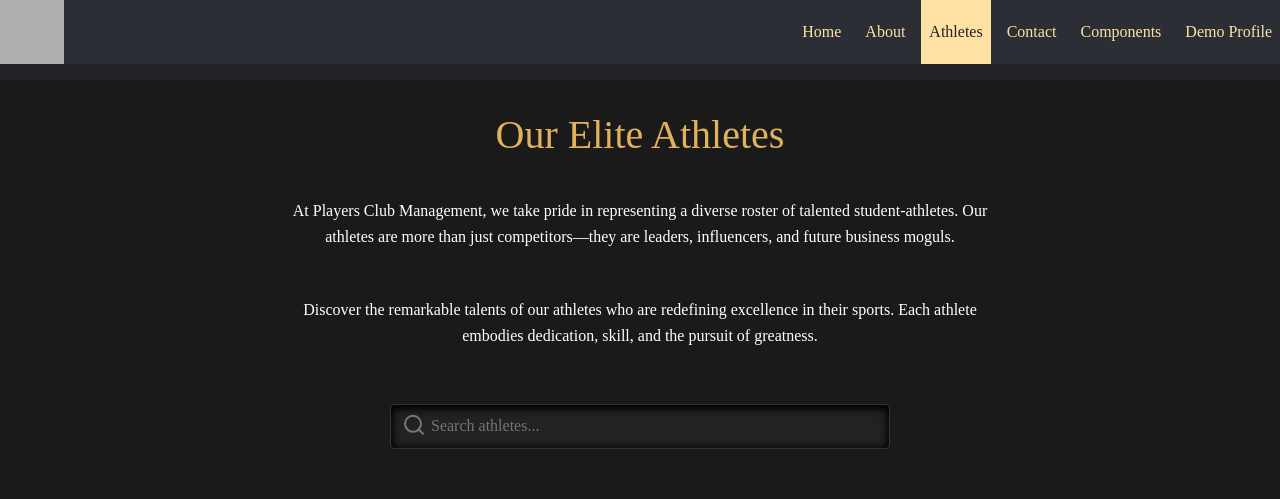
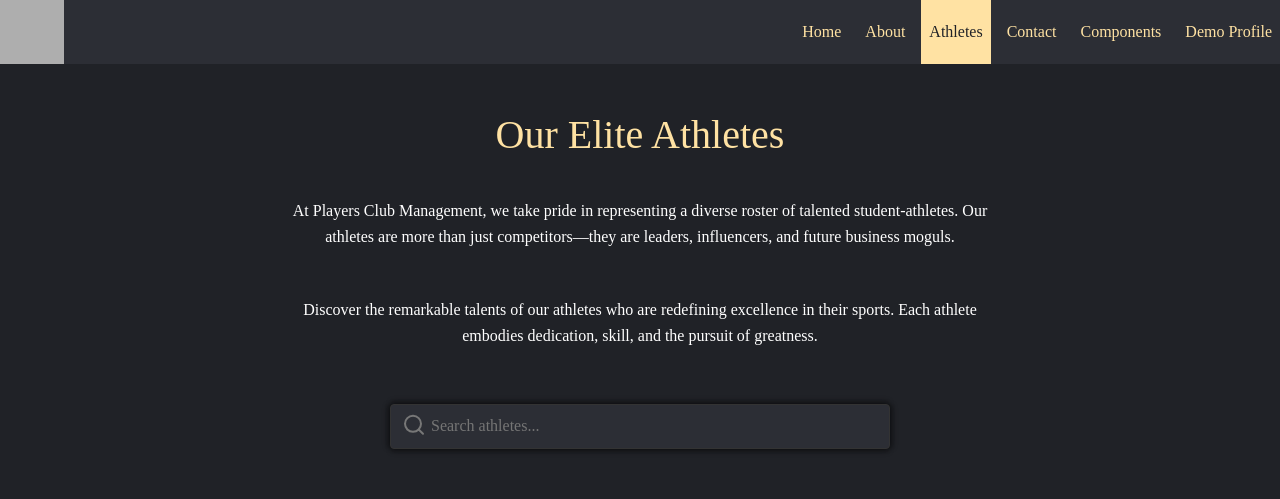
Before and after one commit to mocha8686/pcm_backend, a React (Vite) app: page /athletes in a window 1280 px wide. Shown: the top 499 px of the page. Built offline with nearby package versions, Linux system fonts and the light colour scheme; grey boxes are pictures that could not be loaded; a web font is replaced by a local one.

Commit message:
refactor: swap out colors for variables

```diff
--- a/src/Athletes.css
+++ b/src/Athletes.css
@@ -4,10 +4,6 @@
 	gap: 4rem;
 
 	padding: 2rem;
-
-	color: #fff;
-
-	background-color: #1a1a1a;
 }
 
 .Athletes-hero {
@@ -25,7 +21,6 @@
 .Athletes-hero h1 {
 	margin: 0;
 	font-size: 2.5rem;
-	color: #e2b15b;
 }
 
 .Athletes-description {
@@ -49,9 +44,9 @@
 	border-radius: 4px;
 
 	font-size: 1rem;
-	color: #fff;
 
-	background-color: #222;
+	background-color: var(--cl-raise);
+	box-shadow: var(--bs-full-drop);
 }
 
 .Athletes-searchIcon {
--- a/src/Athletes.tsx
+++ b/src/Athletes.tsx
@@ -70,6 +70,7 @@
 						and the pursuit of greatness.
 					</p>
 				</div>
+
 				<div className='Athletes-search'>
 					<input
 						type='text'
```
